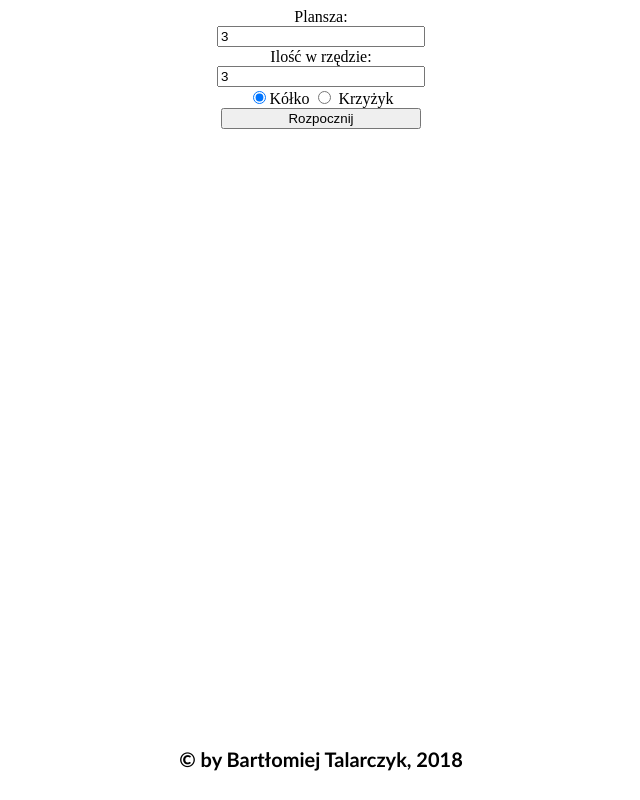
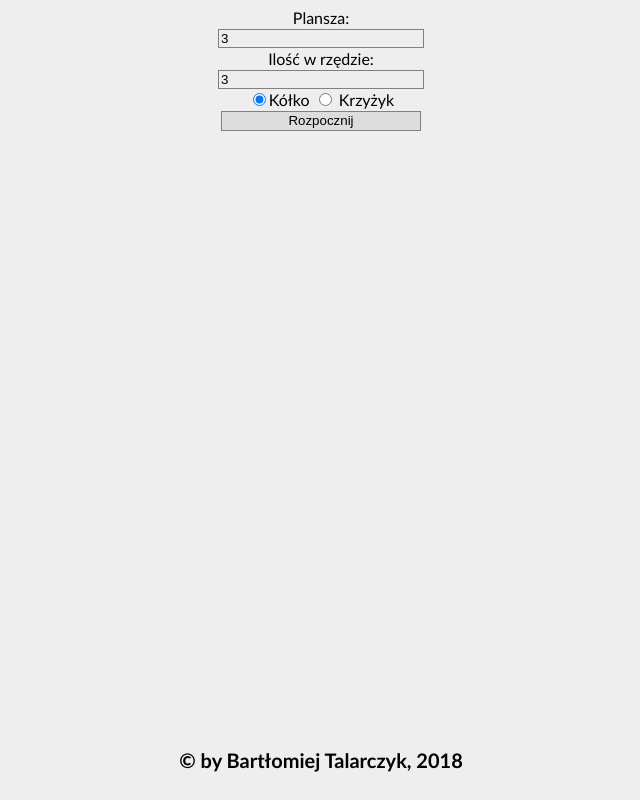
Before and after one commit to gravenix/tic-tac-toe, a plain HTML site: page public_html/index.html in a window 1280 px wide. Shown: the whole page, without its empty margins (319-959 px from the left). Drawn offline with Linux system fonts and the light colour scheme.

Commit message:
added some css

```diff
--- a/public_html/style/css.css
+++ b/public_html/style/css.css
@@ -29,9 +29,16 @@ div.center{
 #controls input, #controls button{
     width: 200px;
     margin-bottom: 1px;
+    outline: 0px;
+    background-color: #eee;
+    border: 1px solid gray;
 }
 #controls input[type="radio"]{
     width: auto;
+}
+#controls button{
+    background-color: #ddd;
+    height: 20px;
 }
 h2{
     position: relative;
@@ -43,4 +50,6 @@ h2{
 }
 html, body{
     width: calc(100% - 8px);
+    background-color: #eee;
+    font-family: Calibri;
 }
```
